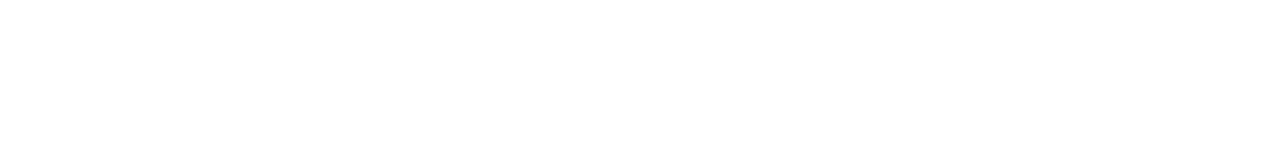
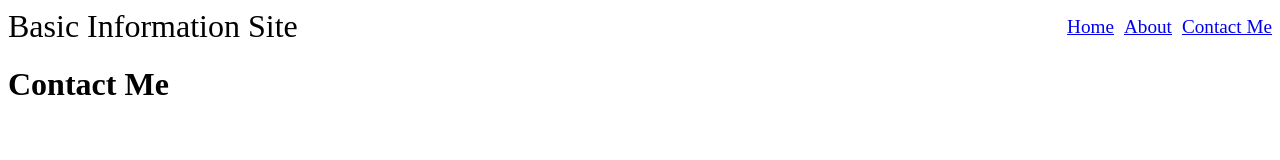
Before and after one commit to etanyosef/basic-informational-site, a website: page views/contact-me.html in a window 1280 px wide. Drawn offline with Linux system fonts and the light colour scheme.

Commit message:
create html files

```diff
--- a/views/about.html
+++ b/views/about.html
@@ -0,0 +1,25 @@
+<!DOCTYPE html>
+<html lang="en">
+<head>
+    <meta charset="UTF-8">
+    <meta name="viewport" content="width=device-width, initial-scale=1.0">
+    <link rel="stylesheet" href="/css/style.css">
+    <title>Document</title>
+</head>
+<body>
+    <header>
+        <div class="site-title">Basic Information Site</div>
+        <ul>
+            <li><a href="/">Home</a></li>
+            <li><a href="/about">About</a></li>
+            <li><a href="/contact-me">Contact Me</a></li>
+        </ul>
+    </header>
+    <main>
+        <h1>About</h1>
+    </main>
+    <footer>
+
+    </footer>
+</body>
+</html>
--- a/views/contact-me.html
+++ b/views/contact-me.html
@@ -0,0 +1,25 @@
+<!DOCTYPE html>
+<html lang="en">
+<head>
+    <meta charset="UTF-8">
+    <meta name="viewport" content="width=device-width, initial-scale=1.0">
+    <link rel="stylesheet" href="/css/style.css">
+    <title>Document</title>
+</head>
+<body>
+    <header>
+        <div class="site-title">Basic Information Site</div>
+        <ul>
+            <li><a href="/">Home</a></li>
+            <li><a href="/about">About</a></li>
+            <li><a href="/contact-me">Contact Me</a></li>
+        </ul>
+    </header>
+    <main>
+        <h1>Contact Me</h1>
+    </main>
+    <footer>
+
+    </footer>
+</body>
+</html>
```
Also changed, not shown: views/404.html (+16 -0 lines), views/index.html (+7 -1 lines).
